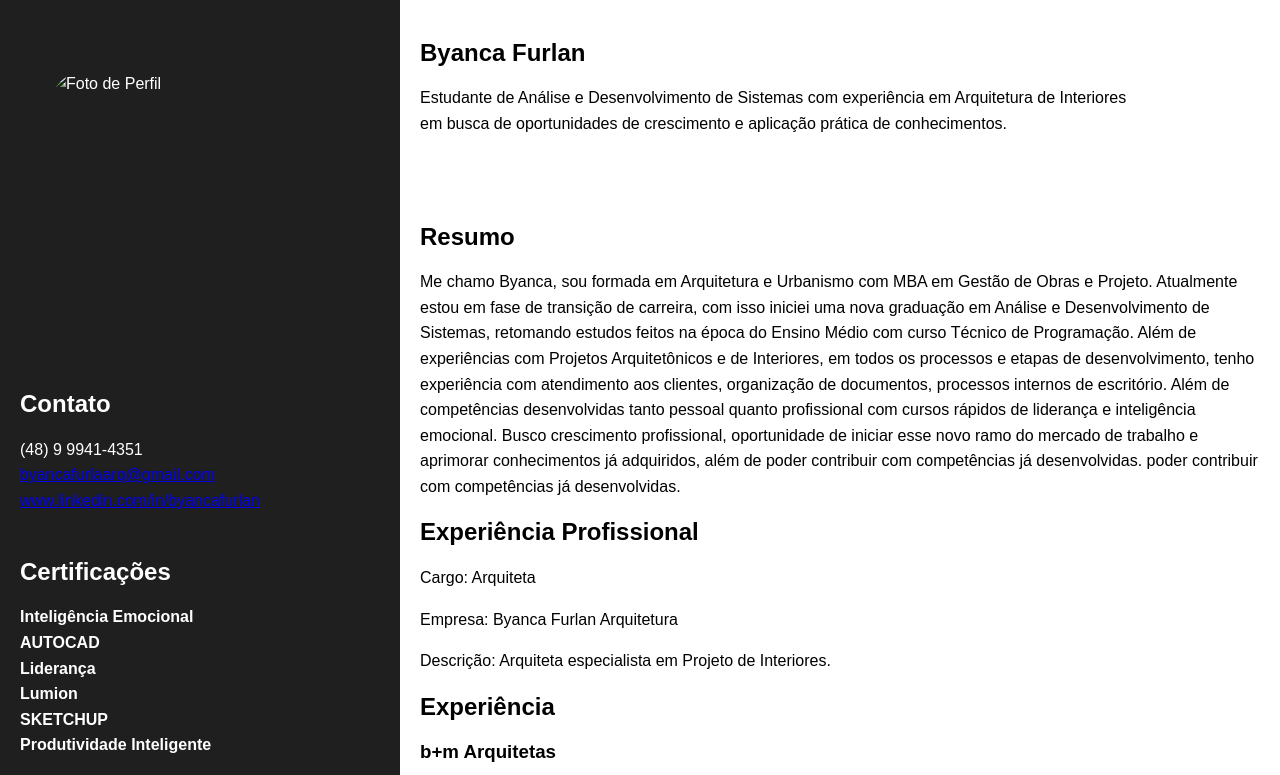
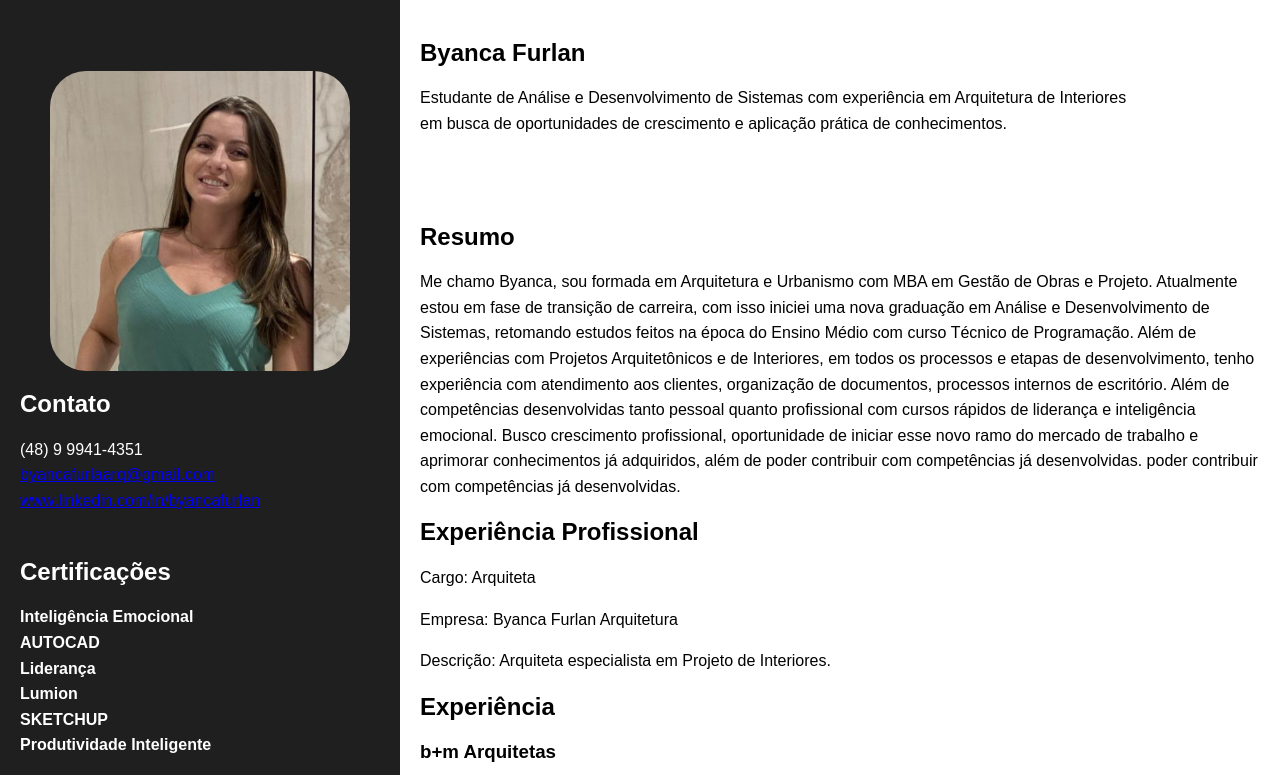
Before and after one commit to Byancacfurlan/curriculo, a plain HTML site: page index.html in a window 1280 px wide. Shown: the top 775 px of the page. Drawn offline with Linux system fonts and the light colour scheme.

Commit message:
Update index.html

```diff
--- a/index.html
+++ b/index.html
@@ -56,7 +56,7 @@
         <section class="direita">
             <br />
             <br />
-        <img id="profile-image" src="images/team-11-420x424.jpg" alt="Foto de Perfil"width="500" height="300">
+        <img id="profile-image" src="team-11-420x424.jpg" alt="Foto de Perfil"width="500" height="300">
         <h2>Contato</h2>
             <p>(48) 9 9941-4351<br />
             <a href="mailto:byancafurlanarq@gmail.com">byancafurlaarq@gmail.com</a>
```
